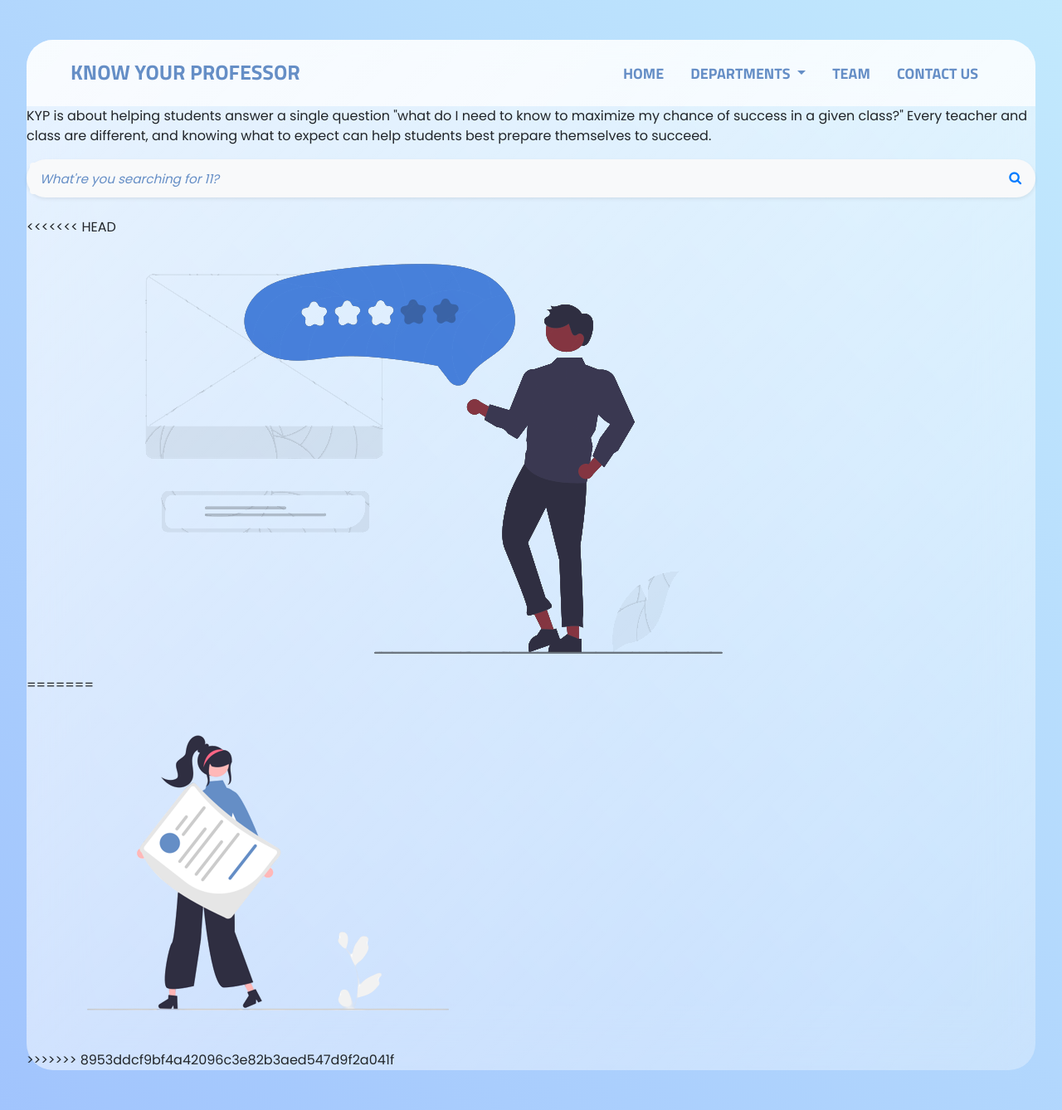
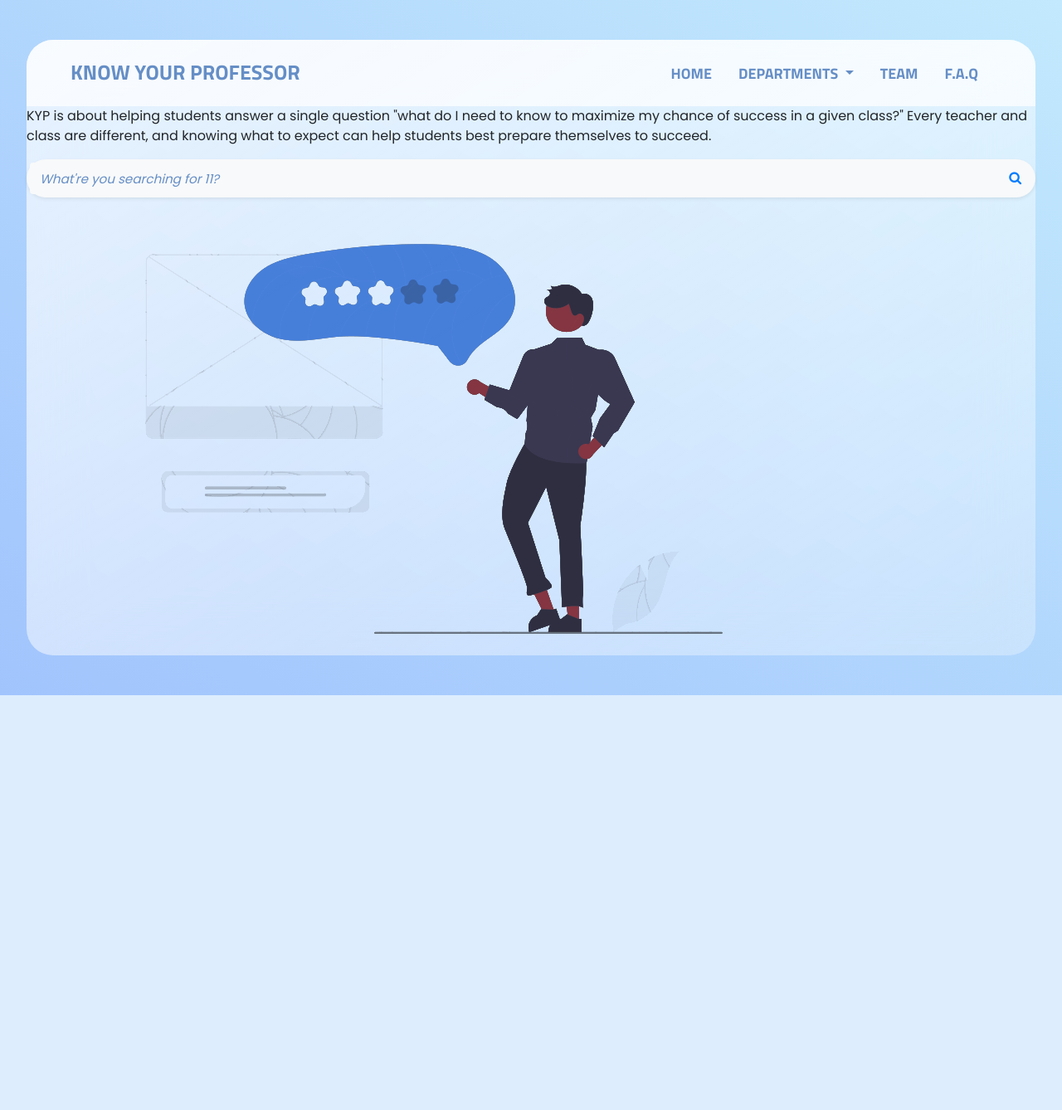
Before and after one commit to Arwinder-Singh/Know_your_professor, a Django app: page / in a window 1280 px wide. Shown: the whole page at 83% size. After the commit the page ends 838 px from the top, so only its background shows below. Run offline with Django 4.2, Linux system fonts and the light colour scheme; parts of the project's set-up code (start-up, migrations or seed data) failed here and were passed over; some libraries are stand-ins or nearby versions.

Commit message:
changes by keshav

```diff
--- a/kyp/templates/base.html
+++ b/kyp/templates/base.html
@@ -60,7 +60,7 @@
                 <a class="nav-link px-md-0 mx-md-3" href="/team/">Team</a>
               </li>
               <li class="nav-item">
-                <a class="nav-link px-md-0 mx-md-3" href="/contact/">Contact Us</a>
+                <a class="nav-link px-md-0 mx-md-3" href="/contact/">F.A.Q</a>
               </li>
             </ul>
             <!-- <span class="donate-link donate-link-desktop ml-md-3 text-white">Donate</span> -->
--- a/kyp/templates/index.html
+++ b/kyp/templates/index.html
@@ -44,11 +44,11 @@
         });
       </script>
 
-<<<<<<< HEAD
+<!-- <<<<<<< HEAD -->
     <div class="image"><img src={% static "images/homwpagewali.png" %} alt="image"></div>
-=======
-    <div class="image"><img src={% static "images/info.png" %} alt="image"></div>
->>>>>>> 8953ddcf9bf4a42096c3e82b3aed547d9f2a041f
+<!-- ======= -->
+    <!-- <div class="image"><img src={% static "images/info.png" %} alt="image"></div> -->
+<!-- >>>>>>> 8953ddcf9bf4a42096c3e82b3aed547d9f2a041f -->
 </div>
 
 {% endblock %}
```
Also changed, not shown: kyp/templates/profile.html (+4 -6 lines).
